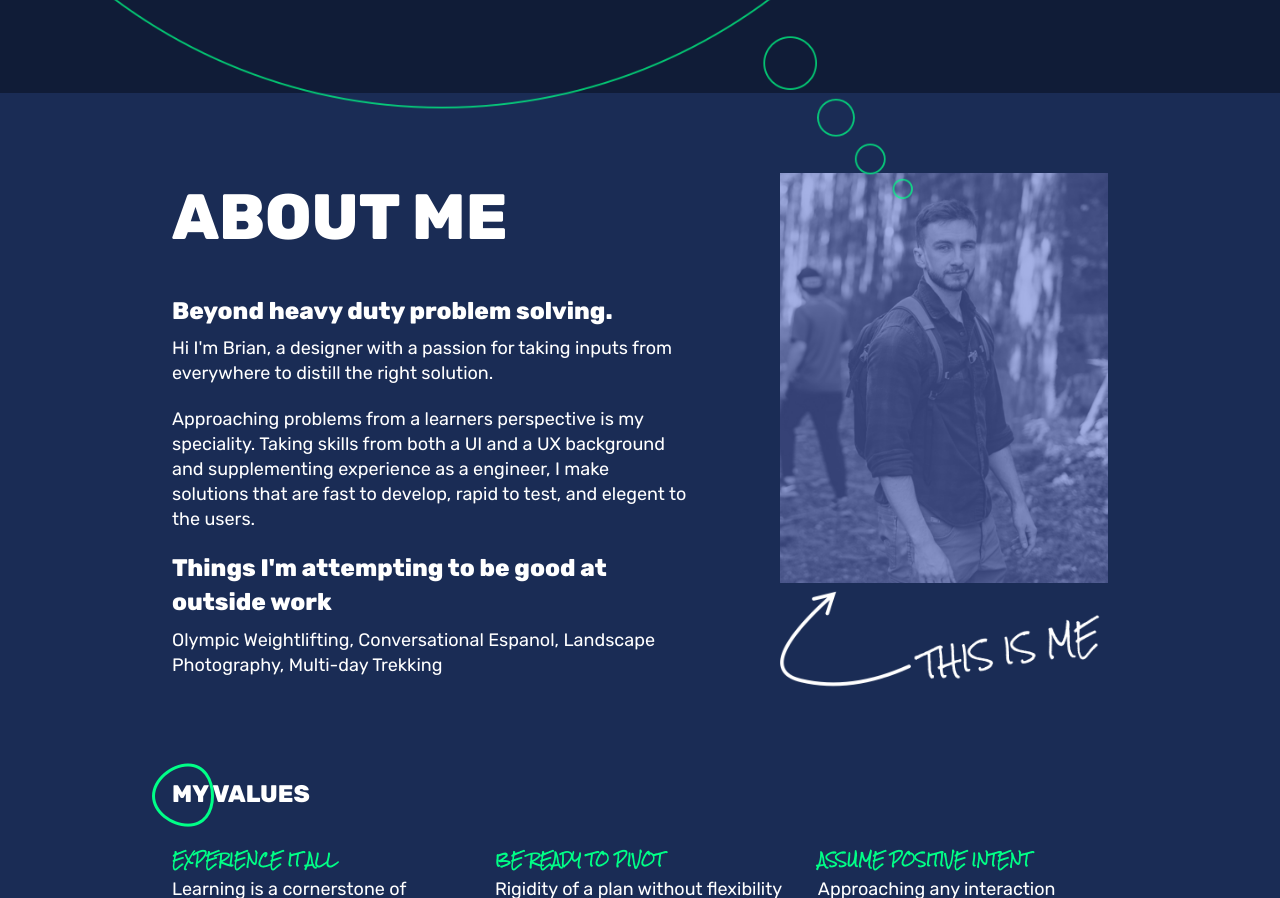
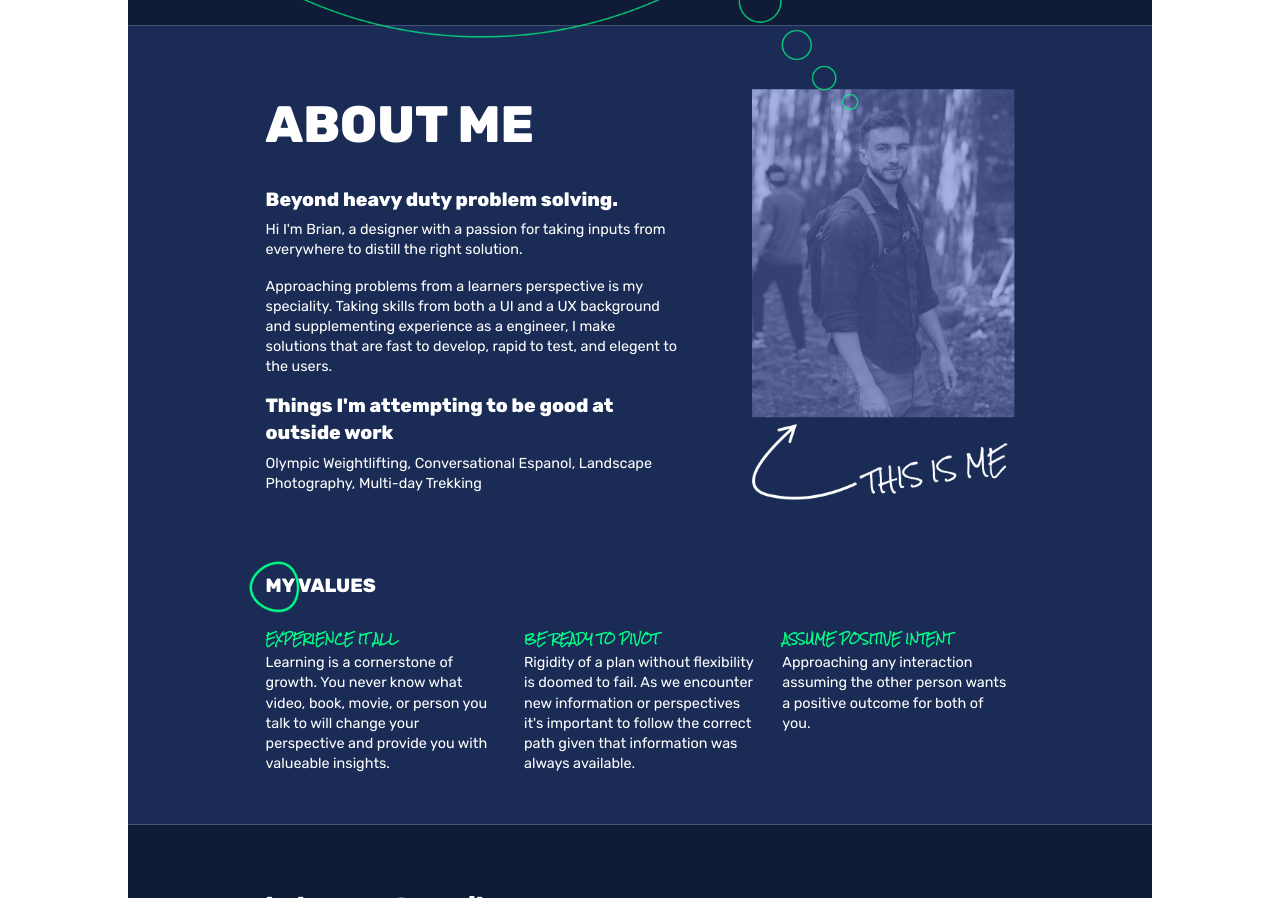
Before and after one commit to bsberg/brian-portfolio, a website built with Parcel: page index.html in a window 1280 px wide. Shown: the part 1891-2789 px from the top of the page. Built offline with nearby package versions, Linux system fonts and the light colour scheme.

Commit message:
fixed safari bug

```diff
--- a/css/styles.css
+++ b/css/styles.css
@@ -16,6 +16,10 @@
 a {
   text-decoration: none;
   color: inherit;
+}
+
+html {
+  transform: scale(.8);
 }
 
 h1, h2, h3, h4, h5, p {
@@ -88,6 +92,7 @@ h5 span {
   padding-left: 24px;
   margin-right: auto;
   margin-left: auto;
+  /*transform: scale(.8);*/
 }
 
 .thought-bubble-img {
@@ -284,6 +289,7 @@ h5 span {
   width: 35%;
   display: flex;
   flex-direction: column;
+  align-items: flex-start;
 }
 
 .about-image div {
@@ -296,7 +302,7 @@ h5 span {
 }
 
 .about-image img {
-  align-items: start;
+  width: 100%;
 }
 
 .about-values {
```
